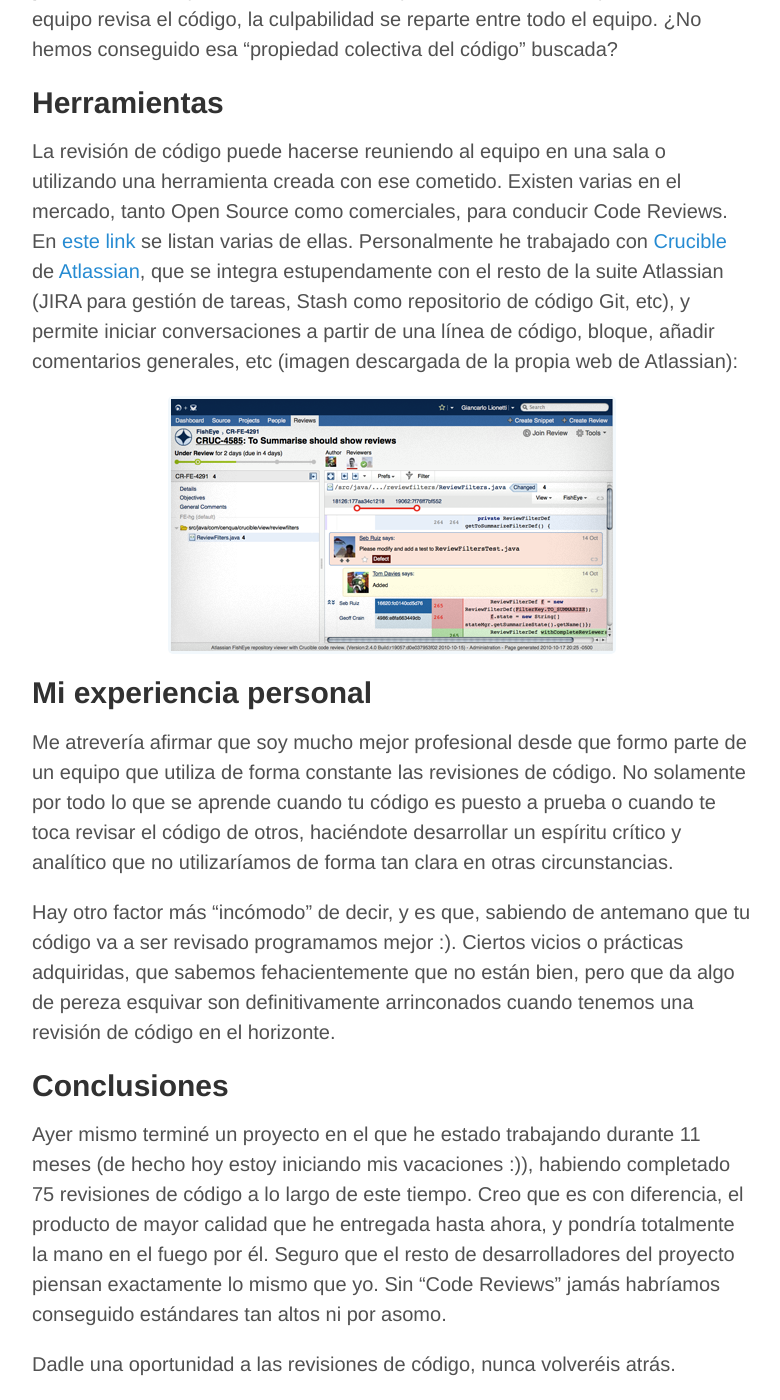
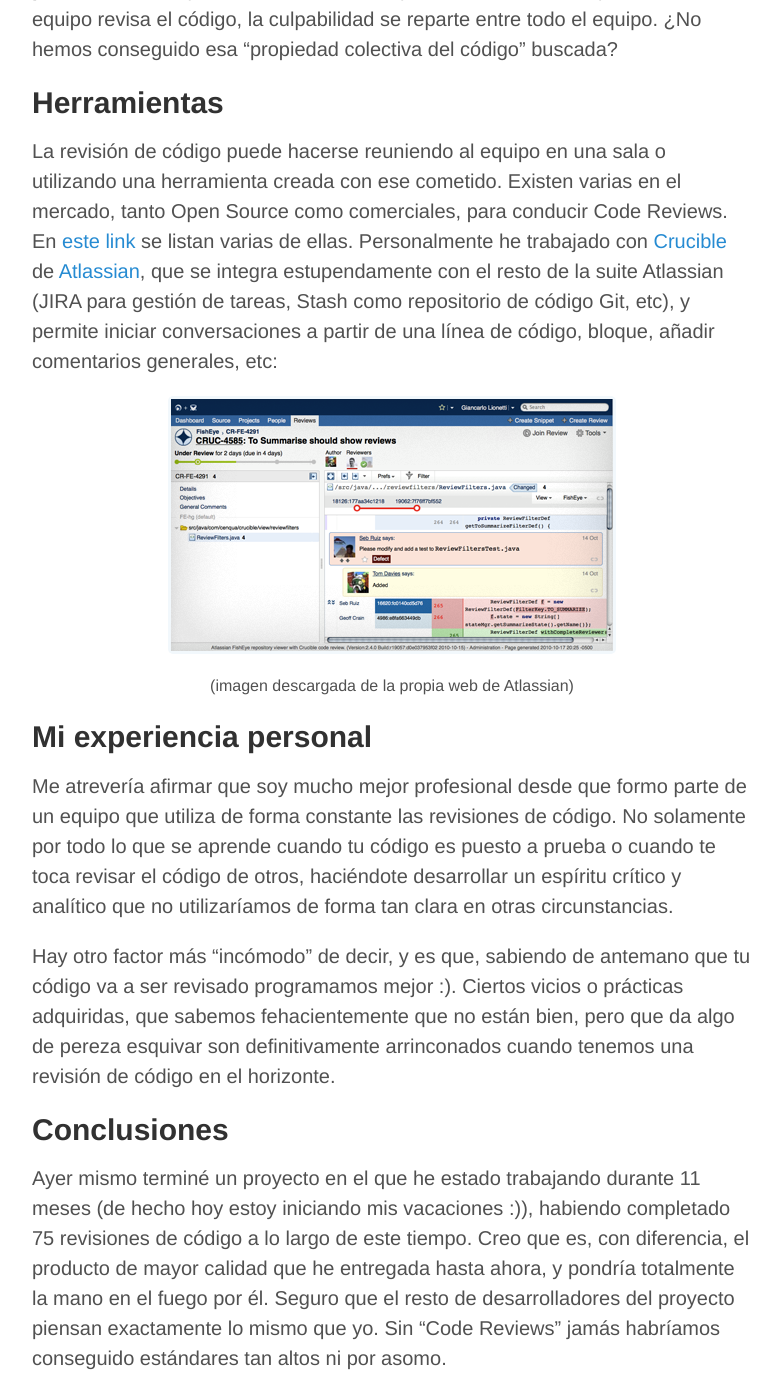
Before and after one commit to raulavila/blog-source-code, a Jekyll site: the page built from _posts/2015-03-26-code-reviews.md, in a window 1280 px wide and 1400 px high, scrolled down 3731 px. Shown: the whole window, without its empty margins (248-1028 px from the left). Built offline with Jekyll 4.4.1, drawn with Linux system fonts in a browser that asks for light colours; comment, search, counter and statistics services are not loaded; some of the changed text lies outside the part shown.

Commit message:
Code review: amendments

```diff
--- a/_posts/2015-03-26-code-reviews.md
+++ b/_posts/2015-03-26-code-reviews.md
@@ -31,10 +31,10 @@
 
 * ¿Tú código es fácil de entender por otra persona que no seas tú?
 * ¿Tú mismo serías capaz de entender ese código de aquí a un par de años?
-* ¿Has tenido en cuenta todos los factores que afectan o pueden afectar al sistema a la hora de desarrollar tu código?
+* ¿Has tenido en cuenta TODOS los factores que afectan o pueden afectar al sistema a la hora de desarrollar tu código?
 * ¿Si tú descubrieras un error flagrante en el código de otro no crees que es tu responsabilidad como profesional arreglarlo? En tal caso, ¿no es mejor detectar ese tipo de errores cuanto antes?
 
-####Colectividad del codigo. El código no es mío.
+####Colectividad del codigo. El código no es mío
 
 Efectivamente, cuando trabajamos en un proyecto empresarial, estamos programando código que seguirá siendo desarrollado, mejorado y mantenido por un buen puñado de desarrolladores en el futuro. Creo que en semejante ámbito no tiene ningún sentido hablar de propiedad individual del código, más bien todo lo contrario.
 
@@ -71,9 +71,13 @@
 
 ##Herramientas
 
-La revisión de código puede hacerse reuniendo al equipo en una sala o utilizando una herramienta creada con ese cometido. Existen varias en el mercado, tanto Open Source como comerciales, para conducir Code Reviews. En [este link](http://en.wikipedia.org/wiki/List_of_tools_for_code_review) se listan varias de ellas. Personalmente he trabajado con [Crucible](https://www.atlassian.com/software/crucible/overview) de [Atlassian](https://www.atlassian.com/), que se integra estupendamente con el resto de la suite Atlassian (JIRA para gestión de tareas, Stash como repositorio de código Git, etc), y permite iniciar conversaciones a partir de una línea de código, bloque, añadir comentarios generales, etc (imagen descargada de la propia web de Atlassian):
+La revisión de código puede hacerse reuniendo al equipo en una sala o utilizando una herramienta creada con ese cometido. Existen varias en el mercado, tanto Open Source como comerciales, para conducir Code Reviews. En [este link](http://en.wikipedia.org/wiki/List_of_tools_for_code_review) se listan varias de ellas. Personalmente he trabajado con [Crucible](https://www.atlassian.com/software/crucible/overview) de [Atlassian](https://www.atlassian.com/), que se integra estupendamente con el resto de la suite Atlassian (JIRA para gestión de tareas, Stash como repositorio de código Git, etc), y permite iniciar conversaciones a partir de una línea de código, bloque, añadir comentarios generales, etc:
 
 ![Crucible](/public/pictures/code-review-hero.png)
+
+<div class="font-small" style="text-align:center;">
+(imagen descargada de la propia web de Atlassian)
+</div>
 
 ##Mi experiencia personal
 
@@ -83,6 +87,6 @@
 
 ##Conclusiones
 
-Ayer mismo terminé un proyecto en el que he estado trabajando durante 11 meses (de hecho hoy estoy iniciando mis vacaciones :)), habiendo completado 75 revisiones de código a lo largo de este tiempo. Creo que es con diferencia, el producto de mayor calidad que he entregada hasta ahora, y pondría totalmente la mano en el fuego por él. Seguro que el resto de desarrolladores del proyecto piensan exactamente lo mismo que yo. Sin "Code Reviews" jamás habríamos conseguido estándares tan altos ni por asomo.
+Ayer mismo terminé un proyecto en el que he estado trabajando durante 11 meses (de hecho hoy estoy iniciando mis vacaciones :)), habiendo completado 75 revisiones de código a lo largo de este tiempo. Creo que es, con diferencia, el producto de mayor calidad que he entregada hasta ahora, y pondría totalmente la mano en el fuego por él. Seguro que el resto de desarrolladores del proyecto piensan exactamente lo mismo que yo. Sin "Code Reviews" jamás habríamos conseguido estándares tan altos ni por asomo.
 
 Dadle una oportunidad a las revisiones de código, nunca volveréis atrás.
```
Also changed, not shown: other parts of _posts/2015-03-26-code-reviews.md (+2 -2 lines).
